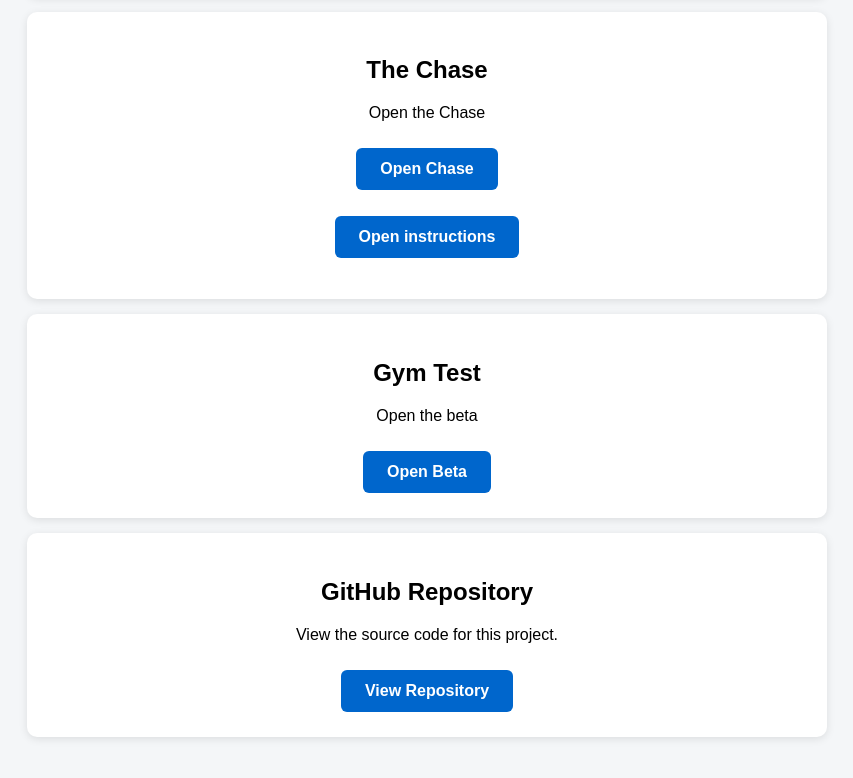
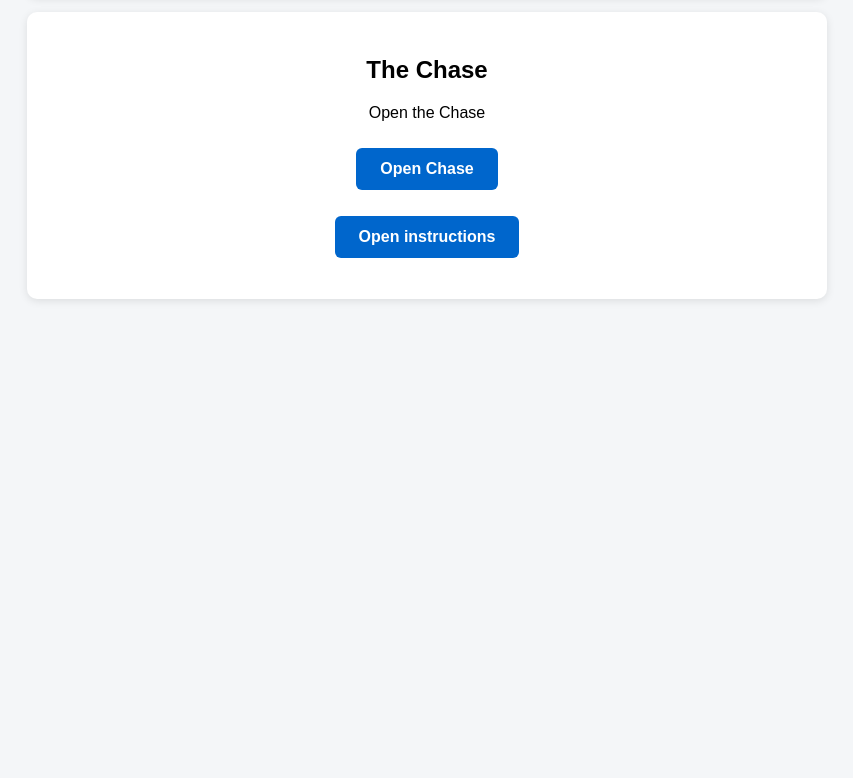
Before and after one commit to mr-sbevan/work, a plain HTML site: page index.html in a window 1280 px wide. Shown: the part 745-1523 px from the top of the page, without its empty margins (213-1066 px from the left). After the commit the page ends 1169 px from the top, so only its background shows below. Drawn offline with Linux system fonts and the light colour scheme.

Commit message:
Remove Gym Test and GitHub Repository sections
Removed Gym Test and GitHub Repository sections from index.html.

```diff
--- a/index.html
+++ b/index.html
@@ -95,22 +95,7 @@
         </p>
     </div>
 
-    <div class="card">
-        <h2>Gym Test</h2>
-        <p>Open the beta</p>
-        <a href="betaindex.html" class="button">Open Beta</a>
-    </div>
 
-    <div class="card">
-        <h2>GitHub Repository</h2>
-        <p>View the source code for this project.</p>
-        <a href="https://github.com/d90gecko-spec/Sports"
-           target="_blank"
-           rel="noopener noreferrer"
-           class="button">
-           View Repository
-        </a>
-    </div>
 <script>
 
         // Screen Wake Lock for Pixel 10a
```
